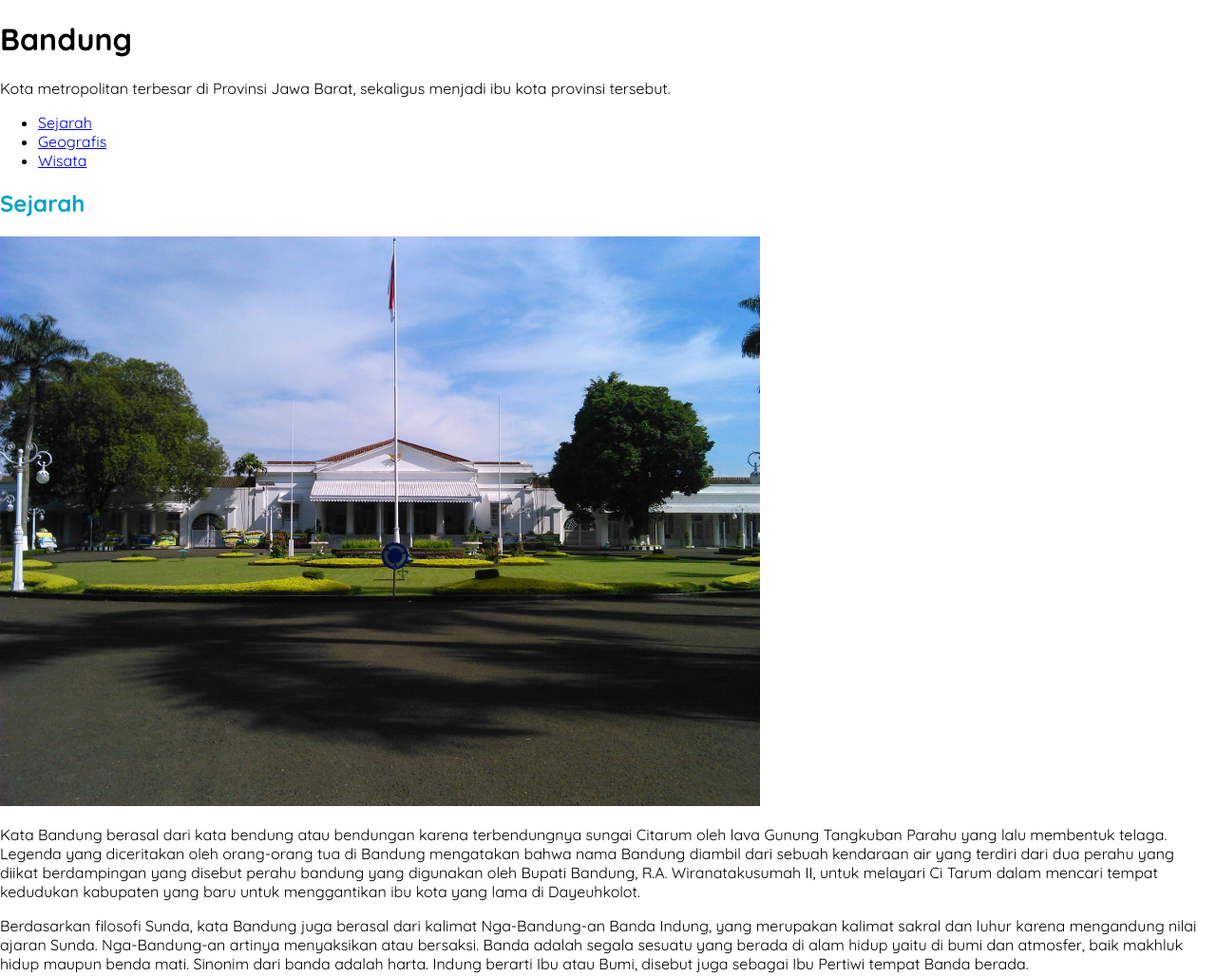
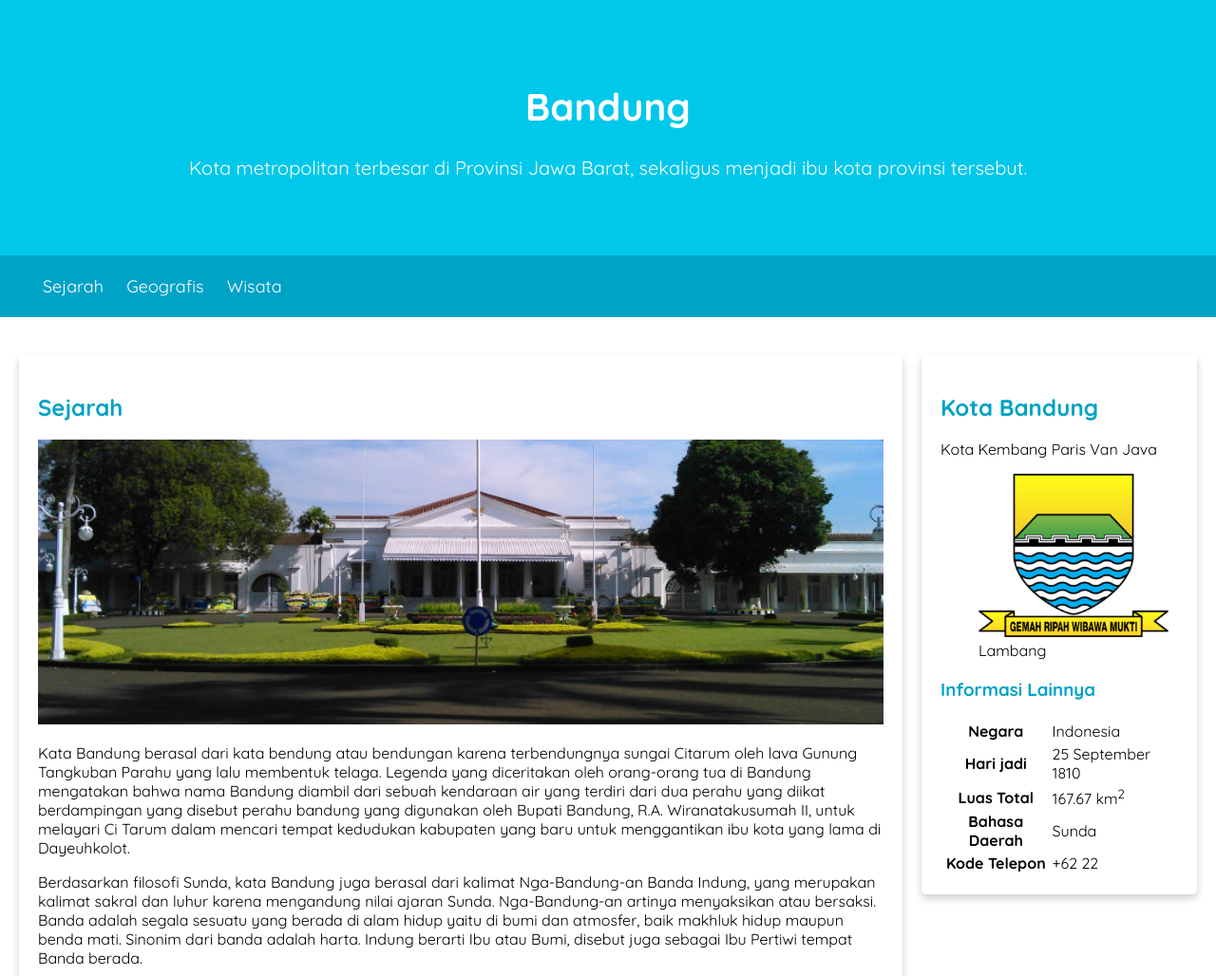
Before and after one commit to CakraDarma/Basic-HTML-and-CSS, a plain HTML site: page index.html in a window 1280 px wide. Shown: the top 1028 px of the page at 95% size. Drawn offline with Linux system fonts and the light colour scheme.

Commit message:
finished

```diff
--- a/assets/styles/style.css
+++ b/assets/styles/style.css
@@ -1,48 +1,49 @@
 @import url('https://fonts.googleapis.com/css2?family=Quicksand:wght@400;700&display=swap');
 
-/* @media screen and (max-width: 900px) {
+@media screen and (max-width: 900px) {
 
     aside.logosamping {
         width: 100%;
         padding: 0;
     }
-} */
+}
 
-/* .jumbotron {
+.jumbotron {
     font-size: 20px;
     padding: 60px;
     background-color: #00c8eb;
     text-align: center;
     color: white;
-} */
+}
 
-/* header {
+
+header {
     display: inline;
-} */
+}
 
-/* nav {
+nav {
     background-color: #00a2c6;
     padding: 5px;
     position: sticky;
     top: 0;
-} */
+}
 
-/* nav li {
+nav li {
     display: inline;
     list-style-type: none;
     margin-right: 20px;
-} */
+}
 
-/* nav a {
+nav a {
     font-size: 18px;
     font-weight: 400;
     text-decoration: none;
     color: white;
-} */
+}
 
-/* nav a:hover {
+nav a:hover {
     font-weight: bold;
-} */
+}
 
 body {
     font-family: 'Quicksand', sans-serif;
@@ -58,52 +59,52 @@ h3 {
     color: #00a2c6
 }
 
-/* main {
+main {
     padding: 20px;
     overflow: auto;
-} */
+}
 
-/* .featured-image {
+.featured-image {
     width: 100%;
     max-height: 300px;
     object-fit: cover;
     object-position: center;
-} */
+}
 
-/* .profile-img {
+.profile-img {
     width: 200px;
-} */
+}
 
 /* .profile header {
     text-align: center;
 } */
 
-/* * {
+* {
     box-sizing: border-box;
-} */
+}
 
-/* .card {
+.card {
     box-shadow: 0 4px 8px 0 rgba(0, 0, 0, 0.2);
     border-radius: 5px;
     padding: 20px;
     margin-top: 20px;
-} */
+}
 
-/* aside {
+aside {
     float: right;
     width: 25%;
     padding-left: 20px;
-} */
+}
 
-/* #content {
+#content {
     float: left;
     width: 75%;
-} */
+}
 
-/* footer {
+footer {
     padding: 20px;
     color: white;
     background-color: #00a2c6;
     text-align: center;
     font-weight: bold;
-} */
+}
--- a/index.html
+++ b/index.html
@@ -12,7 +12,7 @@
 <body>
     <header>
         <div class="jumbotron">
-            <h1>Bandung</h1>
+            <h1 class="test">Bandung</h1>
             <p>Kota metropolitan terbesar di Provinsi Jawa Barat, sekaligus menjadi ibu kota provinsi tersebut.</p>
         </div>
         <nav>
```
